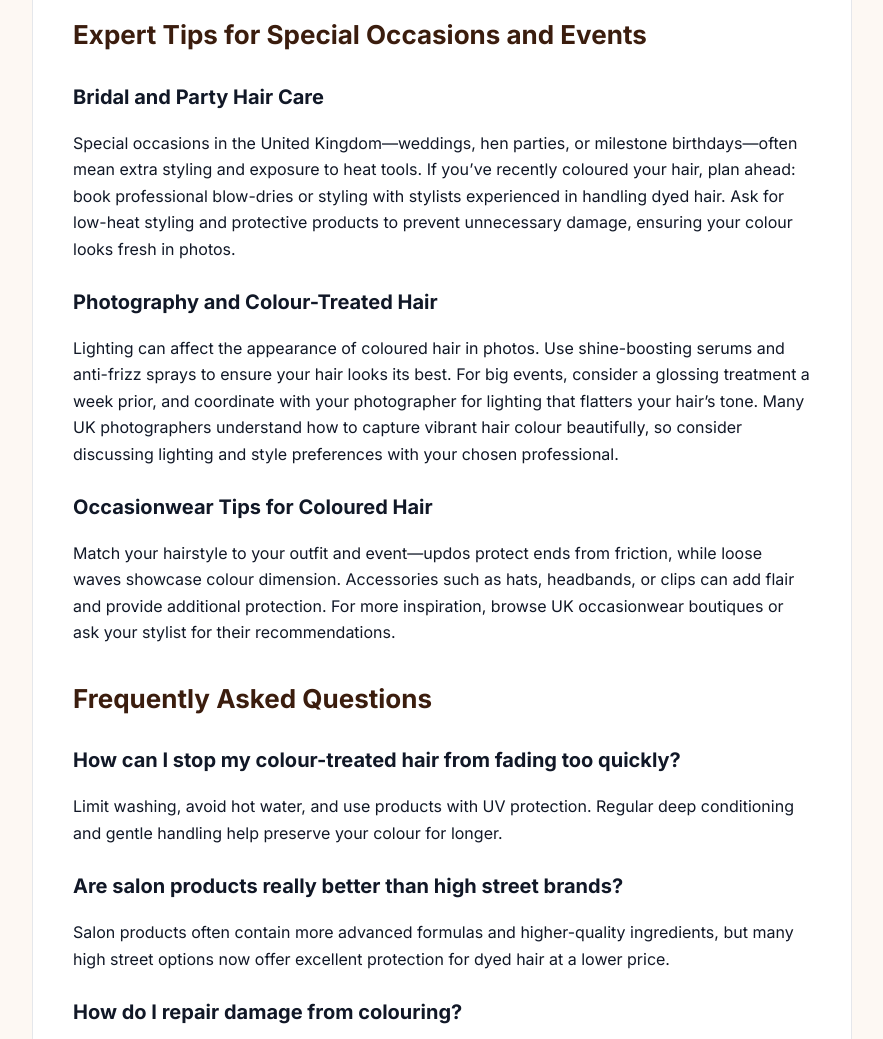
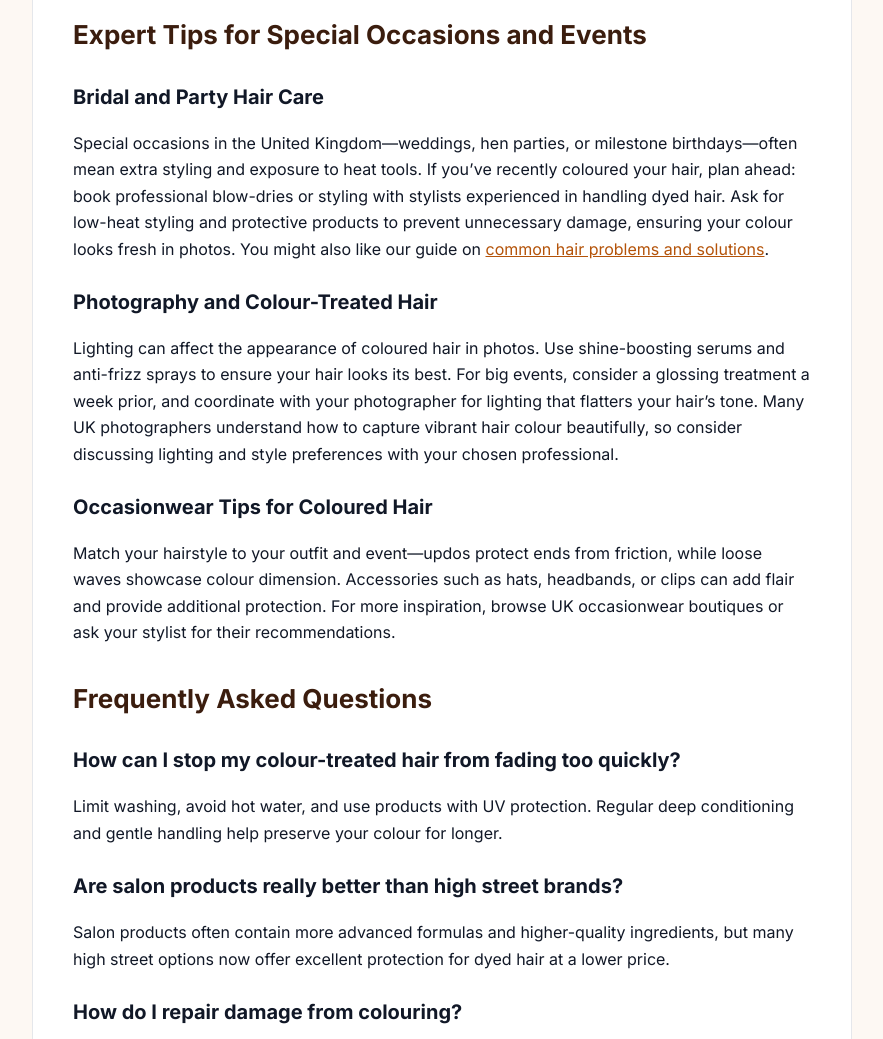
Before and after one commit to aiautomationuk/net-mane-attraction, a plain HTML site: page blog/how-to-look-after-colour-treated-hair-uk-guide-pro-tips-2026.html in a window 1280 px wide. Shown: the part 6140-7179 px from the top of the page, without its empty margins (198-1081 px from the left). Drawn offline with Linux system fonts and the light colour scheme.

Commit message:
Link to a new related post: Common Hair Problems and Solutions

```diff
--- a/blog/how-to-look-after-colour-treated-hair-uk-guide-pro-tips-2026.html
+++ b/blog/how-to-look-after-colour-treated-hair-uk-guide-pro-tips-2026.html
@@ -112,7 +112,7 @@ article.post blockquote{border-left:4px solid var(--p);margin:16px 0;padding:6px
 <p>Between salon visits, use colour-refreshing shampoos and conditioners or tinted masks designed to boost tone and shine. Incorporate a weekly nourishing treatment for coloured hair, and don’t forget to trim your hair every 6–8 weeks to remove split ends. These easy steps can dramatically improve how to look after colour-treated hair for months. You might also like our article <a href="https://maneattraction.hair/blog/how-to-choose-a-hair-colour-for-your-skin-tone.html">Choose a Hair Colour</a>.</p>
 <h2>Expert Tips for Special Occasions and Events</h2>
 <h3>Bridal and Party Hair Care</h3>
-<p>Special occasions in the United Kingdom—weddings, hen parties, or milestone birthdays—often mean extra styling and exposure to heat tools. If you’ve recently coloured your hair, plan ahead: book professional blow-dries or styling with stylists experienced in handling dyed hair. Ask for low-heat styling and protective products to prevent unnecessary damage, ensuring your colour looks fresh in photos.</p>
+<p>Special occasions in the United Kingdom—weddings, hen parties, or milestone birthdays—often mean extra styling and exposure to heat tools. If you’ve recently coloured your hair, plan ahead: book professional blow-dries or styling with stylists experienced in handling dyed hair. Ask for low-heat styling and protective products to prevent unnecessary damage, ensuring your colour looks fresh in photos. You might also like our guide on <a href="https://maneattraction.hair/blog/common-hair-problems-and-solutions.html">common hair problems and solutions</a>.</p>
 <h3>Photography and Colour-Treated Hair</h3>
 <p>Lighting can affect the appearance of coloured hair in photos. Use shine-boosting serums and anti-frizz sprays to ensure your hair looks its best. For big events, consider a glossing treatment a week prior, and coordinate with your photographer for lighting that flatters your hair’s tone. Many UK photographers understand how to capture vibrant hair colour beautifully, so consider discussing lighting and style preferences with your chosen professional.</p>
 <h3>Occasionwear Tips for Coloured Hair</h3>
```
